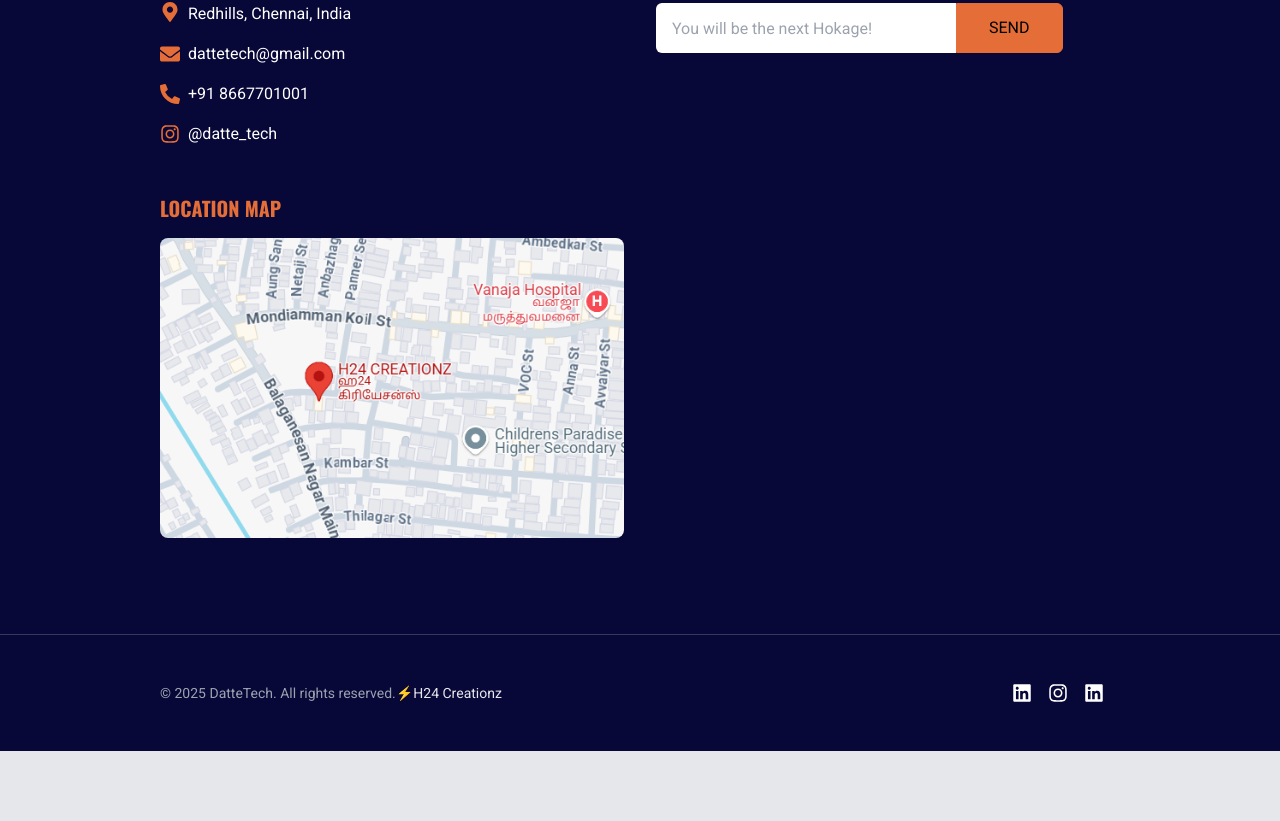
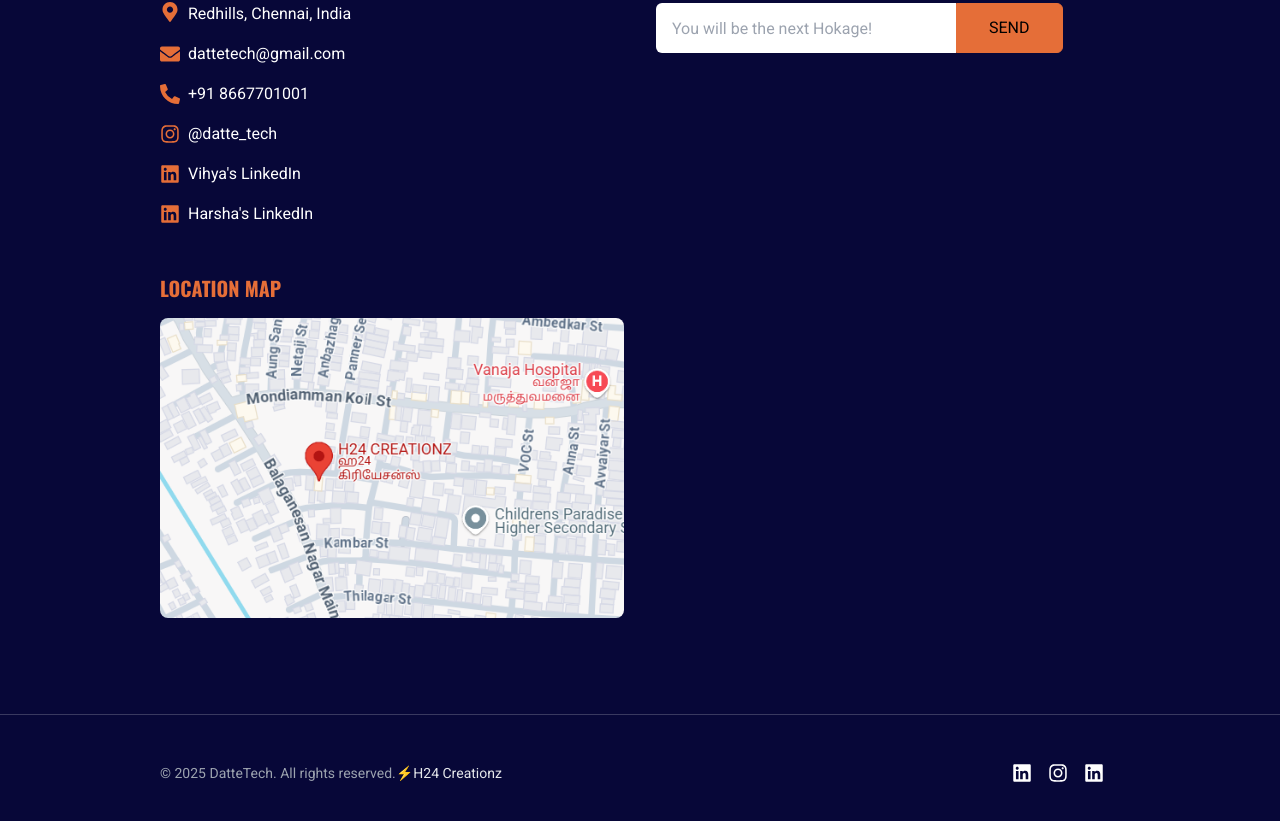
Before and after one commit to harshavarthanep/DatteTech, a Next.js app: page / in a window 1280 px wide. Shown: the part 4843-5664 px from the top of the page. Before the commit the page ends 5594 px from the top, so only its background shows below. Built offline with nearby package versions, Linux system fonts and the light colour scheme.

Commit message:
Update Footer.tsx

```diff
--- a/components/Footer.tsx
+++ b/components/Footer.tsx
@@ -91,6 +91,22 @@ const Footer = () => {
                   <span>@datte_tech</span>
                   </a>
               </li>
+              <li className="flex items-center gap-2">
+                  <span className="icon-container">
+                  <FaLinkedin className="text-lg md:text-xl text-accent" />
+                  </span>
+                  <a href="https://www.linkedin.com/in/vidhya-v-658b171b9">
+                  <span>Vihya's LinkedIn</span>
+                  </a>
+              </li>
+              <li className="flex items-center gap-2">
+                  <span className="icon-container">
+                  <FaLinkedin className="text-lg md:text-xl text-accent" />
+                  </span>
+                  <a href="https://www.linkedin.com/in/harsha-varthan-ep">
+                  <span>Harsha's LinkedIn</span>
+                  </a>
+              </li>
             </ul>
           </div>
 
```
